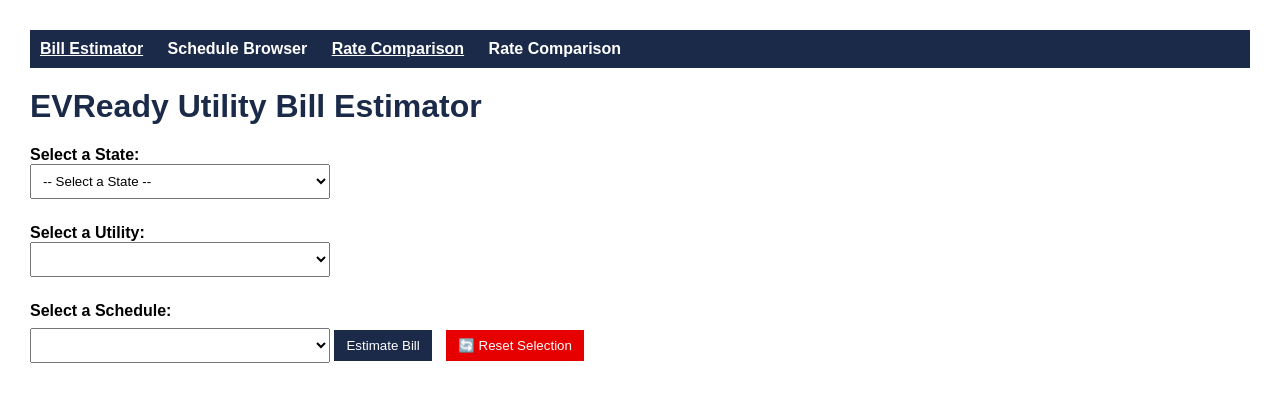
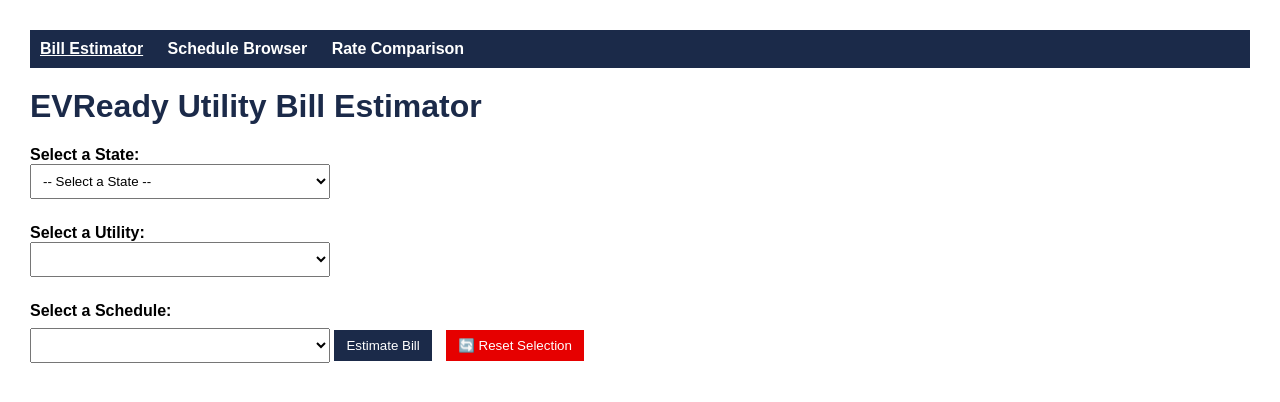
Before and after one commit to Mantis-T0b0ggan/EVready-Playbook, a Flask app: page / in a window 1280 px wide. Shown: the top 402 px of the page. Run offline with Flask 3, Linux system fonts and the light colour scheme; data that the repository does not hold is empty.

Commit message:
Update index.html

```diff
--- a/templates/index.html
+++ b/templates/index.html
@@ -88,8 +88,6 @@
 <nav>
   <a href="/" class="active">Bill Estimator</a>
   <a href="/browse_schedules">Schedule Browser</a>
-
-  <a href="/" class="active">Rate Comparison</a>
   <a href="/compare_rates">Rate Comparison</a>
 </nav>
 
```
